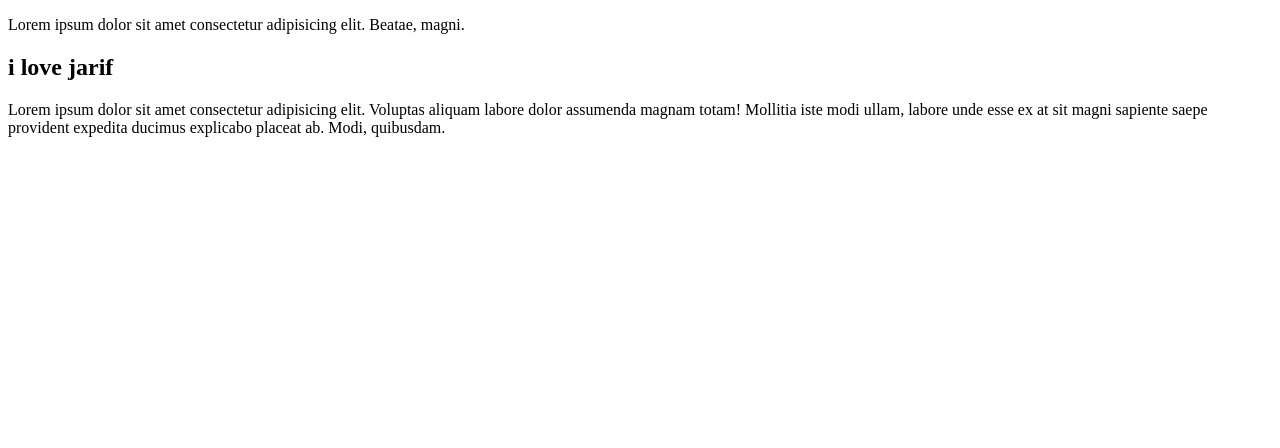
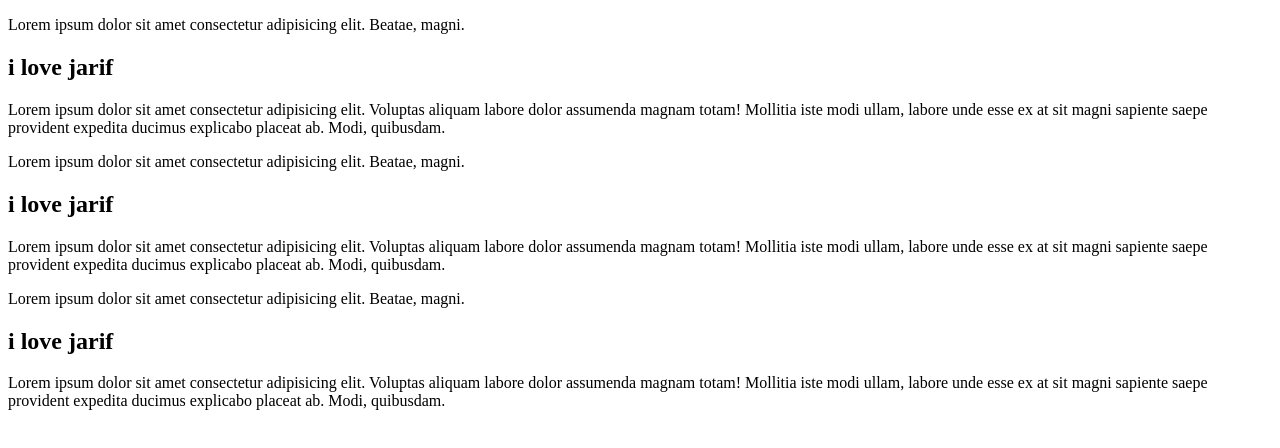
Before and after one commit to jarifal/third-project, a plain HTML site: page index.html in a window 1280 px wide. Drawn offline with Linux system fonts and the light colour scheme.

Commit message:
second blog

```diff
--- a/index.html
+++ b/index.html
@@ -11,5 +11,15 @@
         <h2>i love jarif</h2>
         <p>Lorem ipsum dolor sit amet consectetur adipisicing elit. Voluptas aliquam labore dolor assumenda magnam totam! Mollitia iste modi ullam, labore unde esse ex at sit magni sapiente saepe provident expedita ducimus explicabo placeat ab. Modi, quibusdam.</p>
     </div>
+    <div>
+        <p>Lorem ipsum dolor sit amet consectetur adipisicing elit. Beatae, magni.</p>
+        <h2>i love jarif</h2>
+        <p>Lorem ipsum dolor sit amet consectetur adipisicing elit. Voluptas aliquam labore dolor assumenda magnam totam! Mollitia iste modi ullam, labore unde esse ex at sit magni sapiente saepe provident expedita ducimus explicabo placeat ab. Modi, quibusdam.</p>
+    </div>
+    <div>
+        <p>Lorem ipsum dolor sit amet consectetur adipisicing elit. Beatae, magni.</p>
+        <h2>i love jarif</h2>
+        <p>Lorem ipsum dolor sit amet consectetur adipisicing elit. Voluptas aliquam labore dolor assumenda magnam totam! Mollitia iste modi ullam, labore unde esse ex at sit magni sapiente saepe provident expedita ducimus explicabo placeat ab. Modi, quibusdam.</p>
+    </div>
 </body>
 </html>
```
